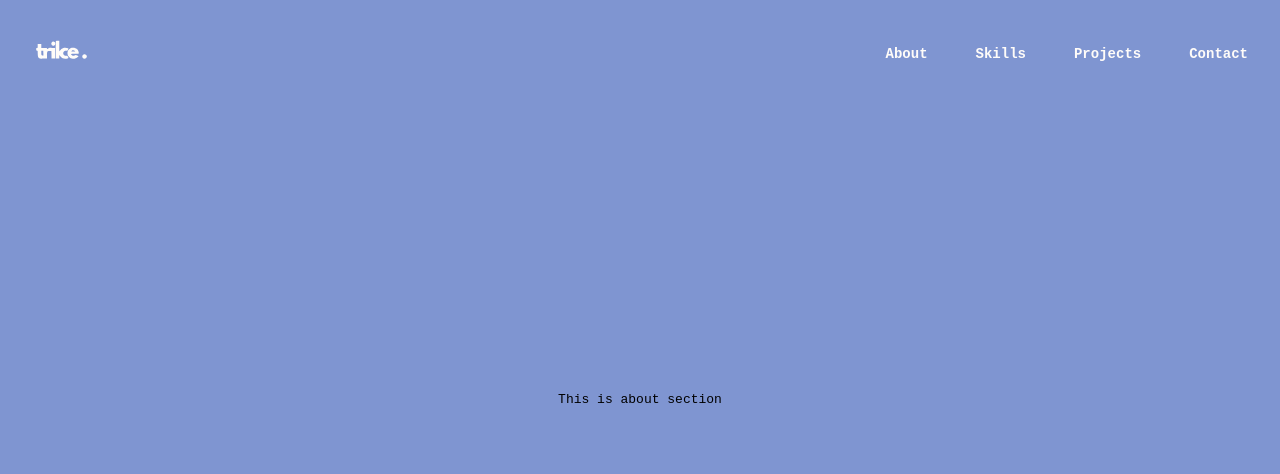
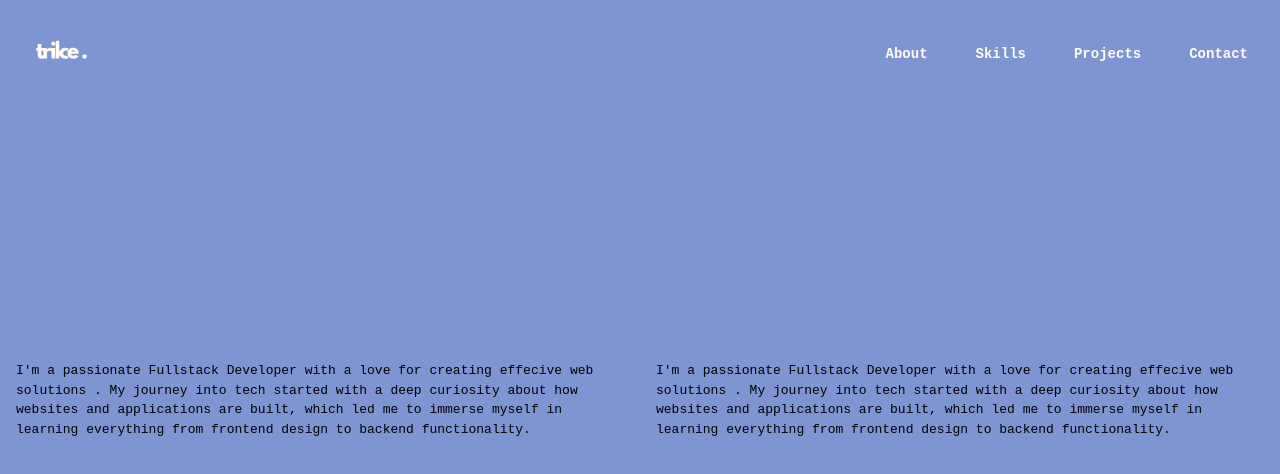
Before and after one commit to tgodoy12/portfolio, a React (Create React App) app: page /about in a window 1280 px wide. Shown: the top 474 px of the page. Built offline with nearby package versions, Linux system fonts and the light colour scheme.

Commit message:
about section with 2 columns

```diff
--- a/src/js/pages/about.js
+++ b/src/js/pages/about.js
@@ -1,11 +1,31 @@
 import React from "react";
 
 const About = () => {
+
+    // agregar: download cv, certificates in grid, avatar and carousel skills
     return (
         <div className="min-h-screen bg-[#7F95D1] flex items-center justify-center">
-            <div>
-                <h1>This is about section</h1>
+
+            <div className="column-2">
+                <div className="about-text mx-4">
+                    <p>I'm a passionate Fullstack Developer with a love for creating effecive web solutions .
+                        My journey into tech started with a deep curiosity about how websites and applications are built, which led me to immerse myself in learning everything from frontend design to backend functionality.
+                    </p>
+                </div>
+
             </div>
+
+            <div className="column-2">
+                <div className="column-2">
+                    <div className="about-text mx-4">
+                        <p>I'm a passionate Fullstack Developer with a love for creating effecive web solutions .
+                            My journey into tech started with a deep curiosity about how websites and applications are built, which led me to immerse myself in learning everything from frontend design to backend functionality.
+                        </p>
+                    </div>
+
+                </div>
+            </div>
+
         </div>
     )
 }
```
